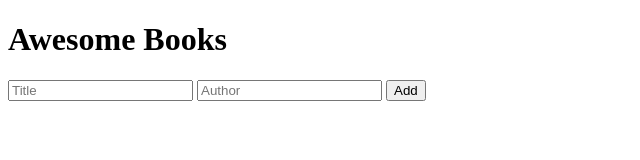
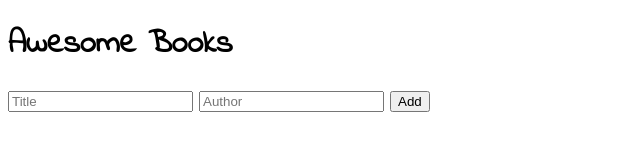
Before and after one commit to eduardosancho/awesome_books, a website: page index.html in a window 1280 px wide. Shown: the whole page, without its empty margins (0-640 px from the left). Drawn offline with Linux system fonts and the light colour scheme.

Commit message:
Add indie flower font

```diff
--- a/index.html
+++ b/index.html
@@ -4,6 +4,9 @@
     <meta charset="UTF-8">
     <meta http-equiv="X-UA-Compatible" content="IE=edge">
     <meta name="viewport" content="width=device-width, initial-scale=1.0">
+    <link rel="preconnect" href="https://fonts.googleapis.com">
+    <link rel="preconnect" href="https://fonts.gstatic.com" crossorigin>
+    <link href="https://fonts.googleapis.com/css2?family=Indie+Flower&display=swap" rel="stylesheet">
     <link rel="stylesheet" href="./styles/index-style.css">
     <title>Awesome Books</title>
 </head>
--- a/styles/index-style.css
+++ b/styles/index-style.css
@@ -1,3 +1,4 @@
 body {
   background-color: white;
+  font-family: 'Indie Flower', cursive;
 }
```
